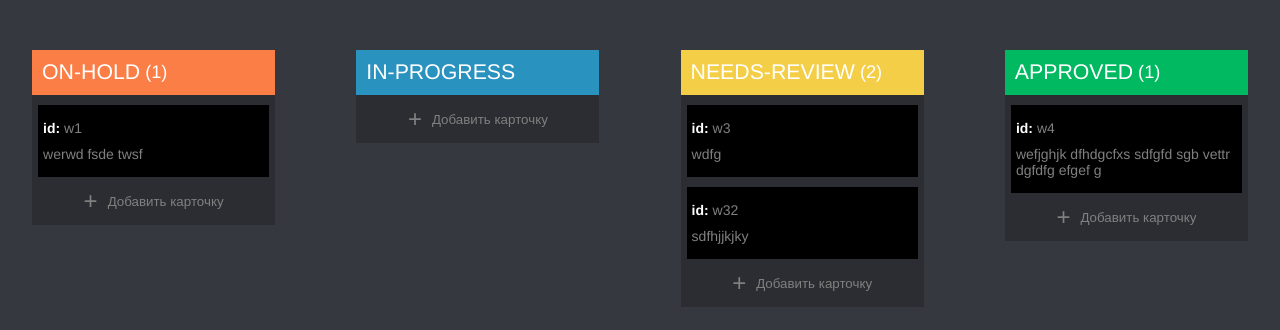
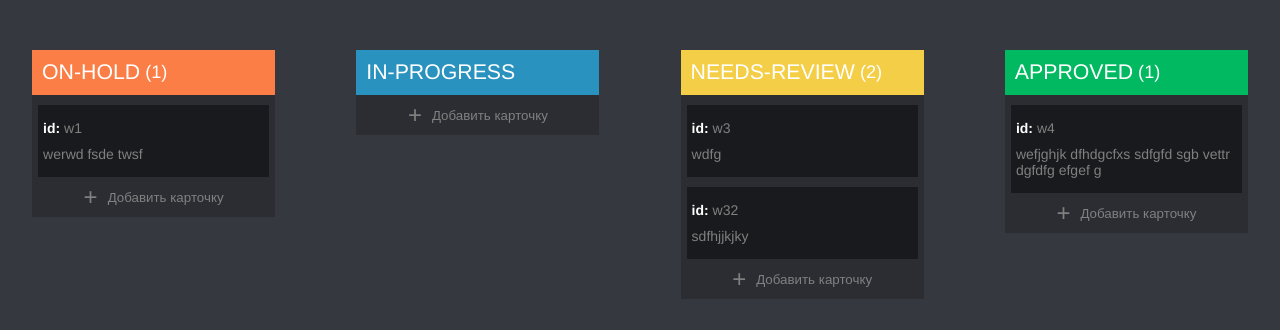
Before and after one commit to IgorokNerovnyi1980/test-kanban, a React (Create React App) app: page / in a window 1280 px wide. Shown: the top 330 px of the page. Built offline with nearby package versions, Linux system fonts and the light colour scheme.

Commit message:
fix styles to day is finish

```diff
--- a/src/components/NewTask.jsx
+++ b/src/components/NewTask.jsx
@@ -30,8 +30,7 @@ const BtnBox = styled.div`
 
 const Btn = styled.button`
     min-width: ${props => props.width ? '60%': '10%'};
-    min-height:30px;
-    padding:10px 0;
+    height:40px;
     background-color:${props => props.bg ? `${variables.textAreaBG}`: `${variables.secondaryBG}`};
     margin-left:${props => props.left ? '5px' : 'unset'};
     display:flex;
--- a/src/variables.js
+++ b/src/variables.js
@@ -2,7 +2,7 @@ export const variables = {
     //backgrounds
     mainBG: '#35383f',
     secondaryBG: '#2b2d33',
-    taskBG:'black',
+    taskBG:'#191a1d',
     textAreaBG:'#4f463e',
     accentBG:'#6a7d7d',
     //colors
```
